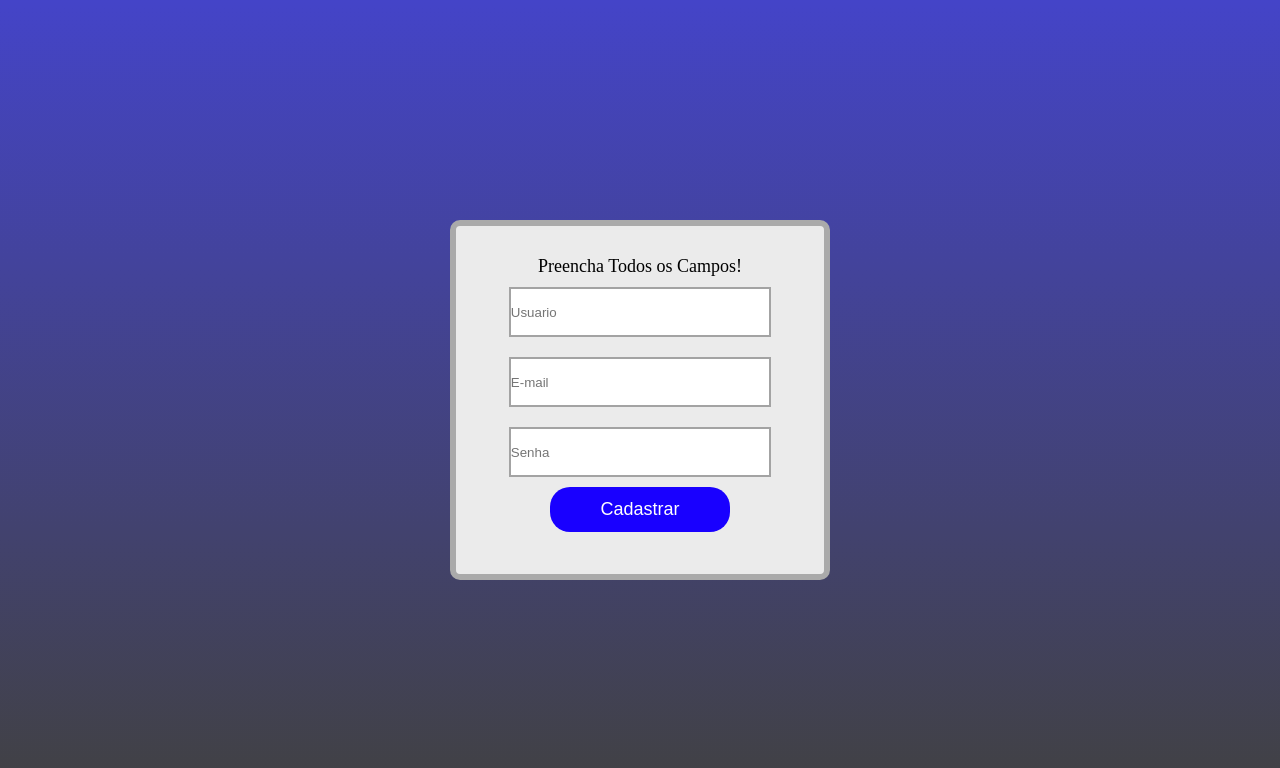
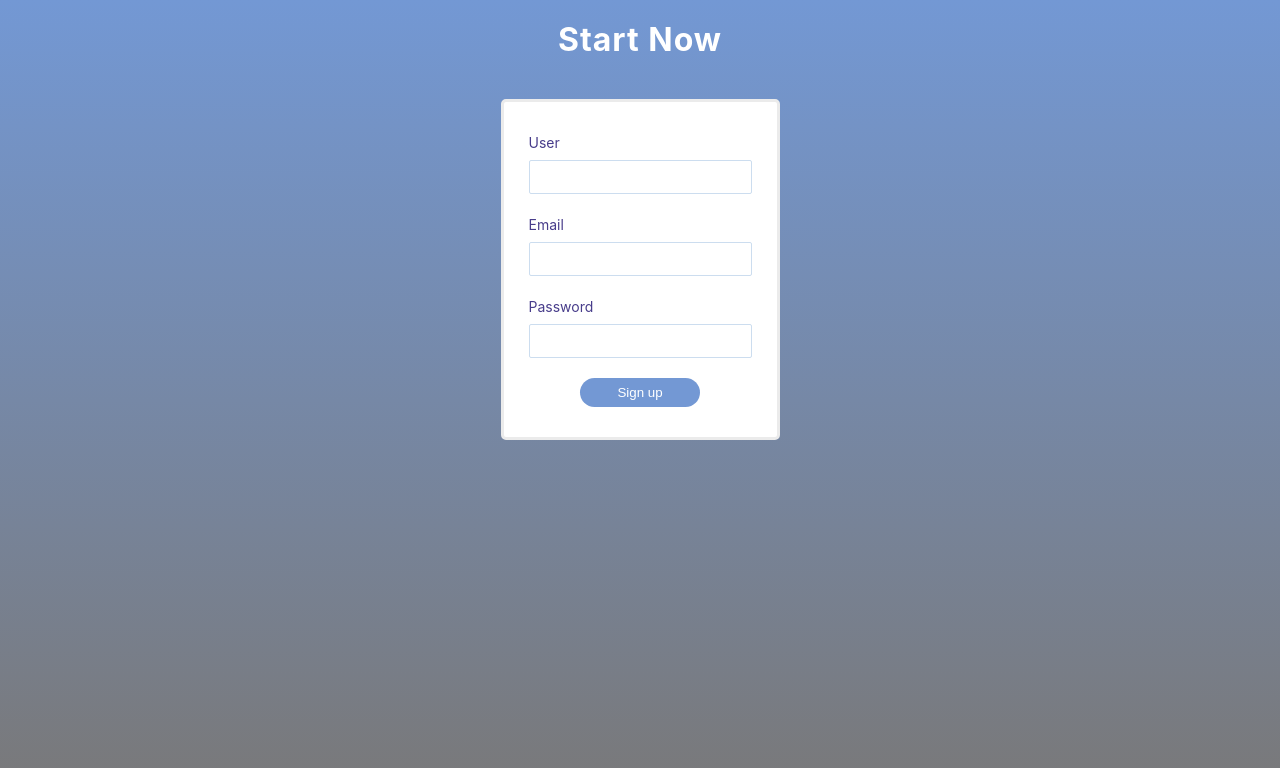
Before and after one commit to hokague20/CadastroEm-JS-CSS, a plain HTML site: page index.html in a window 1280 px wide. Drawn offline with Linux system fonts and the light colour scheme.

Commit message:
Mudanças para facilitar a manutenção no arquivo

```diff
--- a/index.html
+++ b/index.html
@@ -8,15 +8,28 @@
 </head>
 <body>
 
-        <div class="container">
-            <div class="form">
-                <p>Preencha Todos os Campos!</p>
-                <input class="inp" type="text" placeholder="Usuario"/>
-                <input class="inp" type="text" placeholder="E-mail"/>
-                <input class="inp" type="text" placeholder="Senha"/>
-                <button class="bt">Cadastrar</button>
-            </div><!--form-->
-        </div><!--container-->
+    <section class="form-section">
+        <h1>Start Now</h1>
+
+        <div class="form-wrapper">
+          <form action="">
+            <div class="input-block">
+              <label for="login-user">User</label>
+              <input type="user" id="login-user" />
+            </div>
+            <div class="input-block">
+              <label for="login-email">Email</label>
+              <input type="email" id="login-email" />
+            </div>
+            <div class="input-block">
+                <label for="login-password">Password</label>
+                <input type="password" id="login-password" />
+              </div>
+            <button type="submit" class="btn-sign">Sign up</button>
+          </form>
+        </div>
+      </section>
+
 
 
 
--- a/style.css
+++ b/style.css
@@ -3,63 +3,117 @@
     padding: 0;
     box-sizing: border-box;
 }
-
-html, body{
-    width: 100%;
-    height: 100%;
+html,
+body {
+  height: 100vh;
+}
+body {
+    margin: 0px auto;
+    font-family: -apple-system, BlinkMacSystemFont, 'Segoe UI', Roboto, Oxygen, Ubuntu, Cantarell, 'Open Sans', 'Helvetica Neue', sans-serif;
+    background-image: linear-gradient(rgb(115, 152, 212),rgb(121, 120, 120));
 }
 
-.container{
-
-    width: 100vw;
-    height: 100vh;
-    background: #6C7A89;
+section {
     display: flex;
-    flex-direction: row;
+    flex-direction: column;
     justify-content: center;
     align-items: center;
-    text-align: center;
-    background-image: linear-gradient(rgb(68, 68, 200),rgb(65, 65, 65));
+  }
 
-}
-.form{
-    width: 380px;
-    height: 360px;
-    padding: 30px 20px;
-    border-radius: 10px;
-    border: 6px solid rgb(170, 170, 170);
-    background-color: rgb(235, 235, 235);
-}
-.form p{
-    font-size: 18px;
-    color: black;
+  h1 {
+    font-size: 32px;
+    letter-spacing: 1px;
+    margin: 20px 0;
+    color: white;
+  }
+
+  form {
+    margin: 20px 0;
+    background-color: white;
+    padding: 30px 25px;
+    border: 3px solid rgb(235, 235, 235);
+    border-radius: 5px;
+  }
+
+  form .input-block {
+    margin-bottom: 20px;
+  }
+
+  form .input-block label{
+    font-size: 14px;
+    color: darkslateblue;
+  }
+
+  form .input-block input {
+    width: 100%;
+    display: block;
+    margin-top: 8px;
+    padding: 7px;
+    font-size: 16px;
+    color: rgb(115, 152, 212);
+    border-radius: 2px;
+    border: 1px solid #ccddef;
+    outline-color: rgb(115, 152, 212);
+
+  }
+
+  form .btn-sign {
+    display: block;
+    min-width: 120px;
+    border: none;
+    background-color: rgb(115, 152, 212);
+    cursor:pointer;
+    color: white;
+    border-radius: 25px;
+    margin: auto;
+    padding: 7px;
+  }
+form .btn-sign:hover{
+    background-color:rgb(78, 118, 182);
+    transition-duration: 500ms;
 }
 
-.inp{
-    width:80%;
-    height:50px;
-    margin: 10px 10px;
-    cursor: pointer;
-    border: 2px solid rgb(163, 163, 163);
+/* keyframes */
 
+form{
+    overflow:hidden;
+    animation:fade 0.2;
 }
-.bt{
-    width:55%;
-    height:45px;
-    cursor: pointer;
-    color:white;
-    font-size: 18px;
-    border:none;
-    border-radius: 20px;
-    background-color:rgb(25, 0, 255);
+form{
+    animation-name:fade;
+    animation-duration:500ms;
 }
-.bt:hover{
-    background-color: rgb(25, 17, 100);
-    transition-duration:1ms;
+
+form .input-block:nth-child(1) {
+    animation: move 500ms;
+  }
+
+  form .input-block:nth-child(2) {
+    animation: move 400ms;
+    animation-delay: 100ms;
+    animation-fill-mode: backwards;
+  }
+  form .input-block:nth-child(3) {
+    animation: move 400ms;
+    animation-delay: 100ms;
+    animation-fill-mode: backwards;
+  }
+
+
+@keyframes fade{
+    from{
+        opacity:0;
+        transform:scale(0.9);
+    }to{
+        opacity:1;
+        transform:scale(1);
+    }
 }
-.inp:focus{
-    background-color: rgb(245, 245, 245);
-    transition-duration:2ms;
-    outline: 0;
 
+@keyframes move{
+    from{
+        transform:translateX(-35%);
+    }to{
+        transform:translateX(0%);
+    }
 }
```
